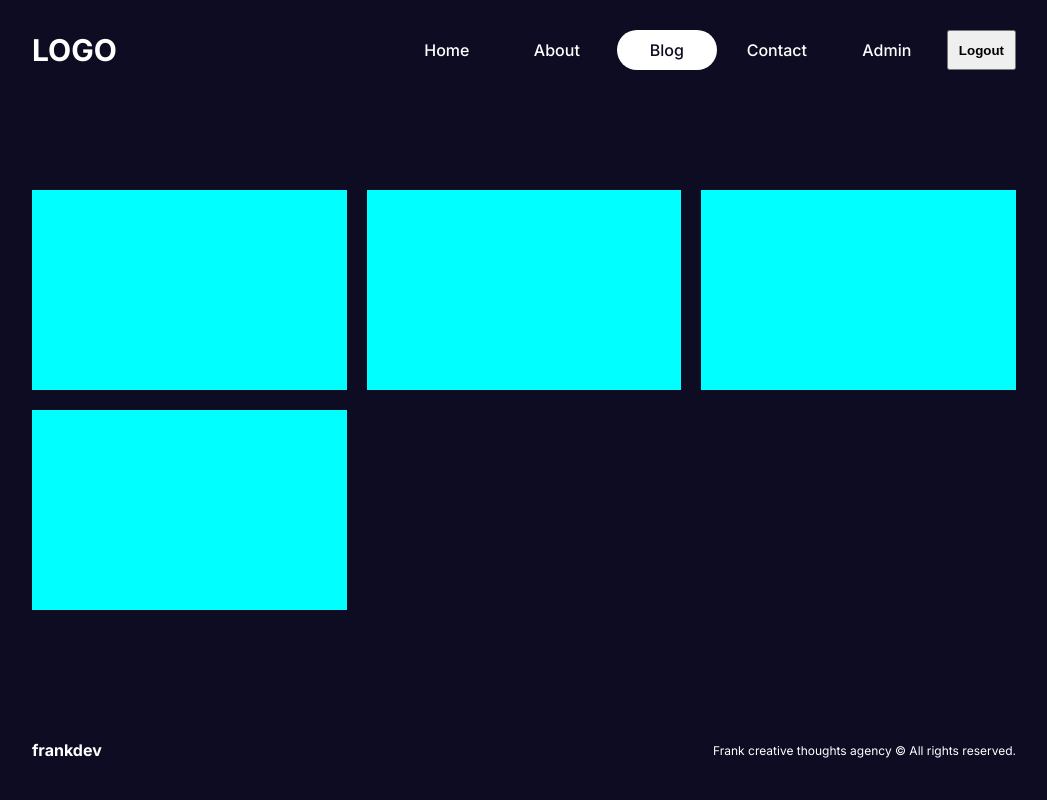
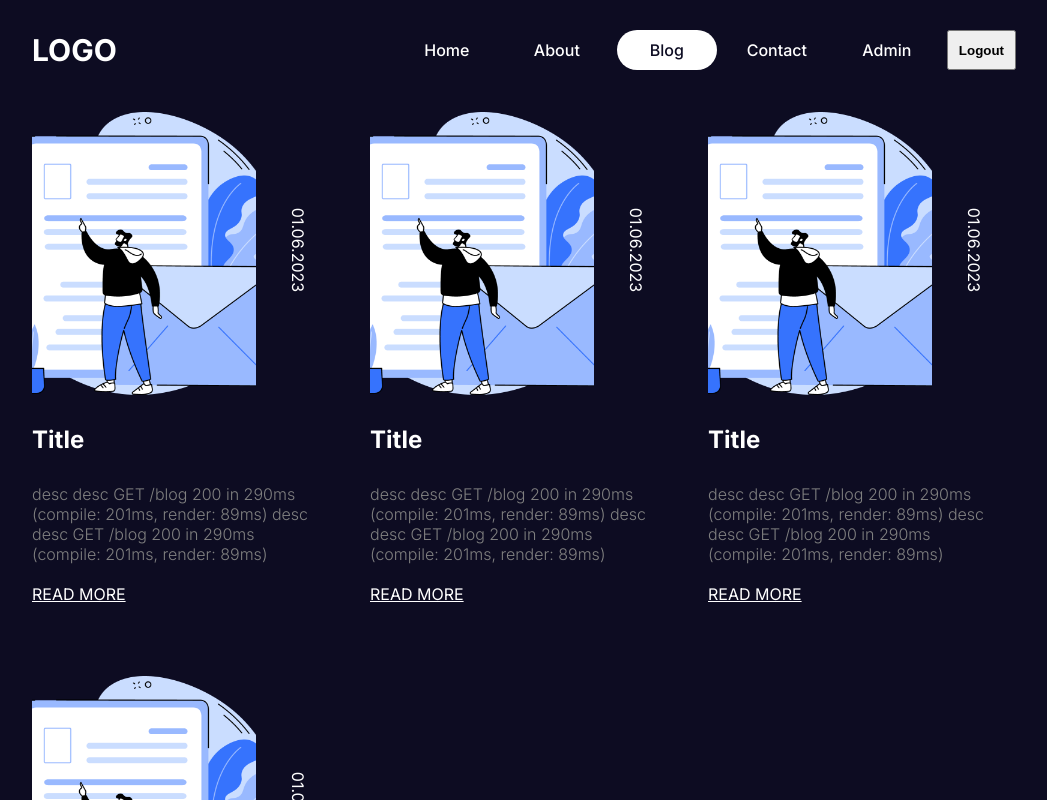
Before and after one commit to Frank202303/practice-daily-nextjs-ts, a Next.js app: page /blog in a window 1280 px wide. Shown: the top 800 px of the page, without its empty margins (116-1163 px from the left). Built offline with nearby package versions, Linux system fonts and the light colour scheme.

Commit message:
Finish blog page layout

```diff
--- a/app/blog/blog.module.css
+++ b/app/blog/blog.module.css
@@ -2,7 +2,7 @@
     display: grid;
     grid-template-columns: repeat(3, minmax(100px, 1fr));
     grid-auto-rows: auto;
-    gap: 20px;
+    gap: 30px;
 }
 
 @media(max-width: 1024px) {
--- a/components/blogCard/BlogCard.tsx
+++ b/components/blogCard/BlogCard.tsx
@@ -1,10 +1,31 @@
+import Image from "next/image";
 import styles from "./blogCard.module.css";
+import Link from "next/link";
 
 const BlogCard = () => {
   return (
     <div className={styles.container}>
-      <div className={styles.topContainer}></div>
-      <div className={styles.bottomContainer}></div>
+      <div className={styles.topContainer}>
+        <div className={styles.imageContainer}>
+          <Image
+            src={"/contact.png"}
+            alt="image"
+            fill
+            className={styles.imagePost}
+          />
+        </div>
+        <span className={styles.date}>01.06.2023</span>
+      </div>
+      <div className={styles.bottomContainer}>
+        <h2 className={styles.title}>Title</h2>
+        <p className={styles.desc}>
+          desc desc GET /blog 200 in 290ms (compile: 201ms, render: 89ms) desc
+          desc GET /blog 200 in 290ms (compile: 201ms, render: 89ms)
+        </p>
+        <Link href={""} className={styles.link}>
+          READ MORE
+        </Link>
+      </div>
     </div>
   );
 };
--- a/components/blogCard/blogCard.module.css
+++ b/components/blogCard/blogCard.module.css
@@ -1,4 +1,48 @@
 .container {
-    background-color: aqua;
-    height: 200px;
+    display: flex;
+    flex-direction: column;
+    gap: 25px;
+    margin-bottom: 30px;
+    /* padding-right: 10px; */
 }
+
+.topContainer {
+    display: flex;
+}
+
+.imageContainer {
+    width: 95%;
+    height: 300px;
+    position: relative;
+}
+
+.imagePost {
+    object-fit: cover;
+}
+
+.date {
+    transform: rotate(90deg);
+    margin: auto;
+}
+
+.bottomContainer {
+    display: flex;
+    flex-direction: column;
+    gap: 20px;
+}
+
+.title {
+    width: 95%;
+    font-size: 24px;
+    margin-bottom: 10px;
+}
+
+.desc {
+    width: 95%;
+    color: gray;
+    font-weight: 300;
+}
+
+.link {
+    text-decoration: underline;
+}
```
